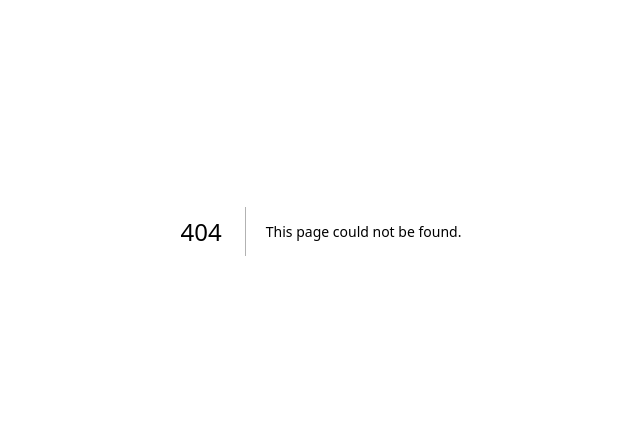
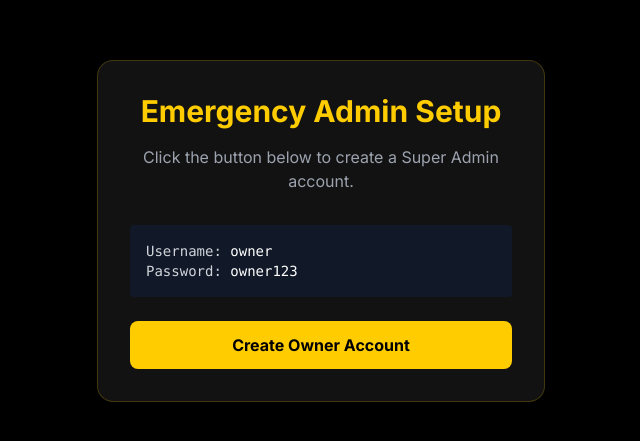
Before and after one commit to Stack-Orbit/click-kgp, a Next.js app: page /setup in a window 1280 px wide. Before the commit this address had no page. Shown: the part 169-610 px from the top of the page, without its empty margins (319-959 px from the left). Built offline with nearby package versions, Linux system fonts and the light colour scheme.

Commit message:
Feat: Add /setup page

```diff
--- /dev/null
+++ b/app/setup/page.tsx
@@ -0,0 +1,54 @@
+'use client';
+
+import { useState } from 'react';
+import { useRouter } from 'next/navigation';
+
+export default function SetupPage() {
+    const [status, setStatus] = useState('');
+    const router = useRouter();
+
+    const createAdmin = async () => {
+        setStatus('Creating Owner...');
+        const res = await fetch('/api/admin/create-user', {
+            method: 'POST',
+            body: JSON.stringify({
+                name: 'Super Admin',
+                username: 'owner',
+                password: 'owner123',
+                role: 'ADMIN'
+            })
+        });
+
+        if (res.ok) {
+            setStatus('Success! Redirecting to Login...');
+            setTimeout(() => router.push('/login'), 1000);
+        } else {
+            setStatus('Failed. Check console.');
+        }
+    };
+
+    return (
+        <div className="min-h-screen bg-black text-white flex flex-col items-center justify-center p-4">
+            <div className="bg-kgp-dark border border-kgp-yellow/20 p-8 rounded-2xl max-w-md text-center">
+                <h1 className="text-3xl font-bold mb-4 text-kgp-yellow">Emergency Admin Setup</h1>
+                <p className="text-gray-400 mb-8">
+                    Click the button below to create a Super Admin account.
+                </p>
+
+                <div className="bg-gray-900 p-4 rounded mb-6 text-left font-mono text-sm text-gray-300">
+                    <p>Username: <span className="text-white">owner</span></p>
+                    <p>Password: <span className="text-white">owner123</span></p>
+                </div>
+
+                <button
+                    onClick={createAdmin}
+                    className="w-full bg-kgp-yellow text-black font-bold py-3 rounded-lg hover:bg-yellow-400 transition-colors"
+                >
+                    Create Owner Account
+                </button>
+
+                {status && <p className="mt-4 text-green-400 font-bold animate-pulse">{status}</p>}
+            </div>
+        </div>
+    );
+}
```
